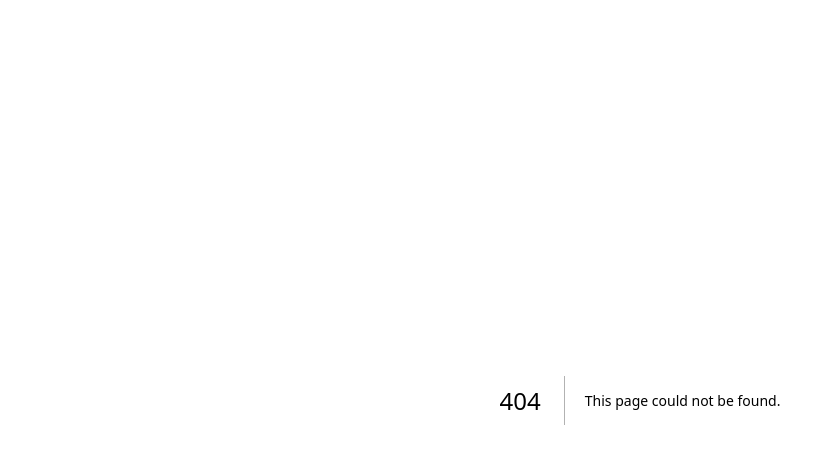
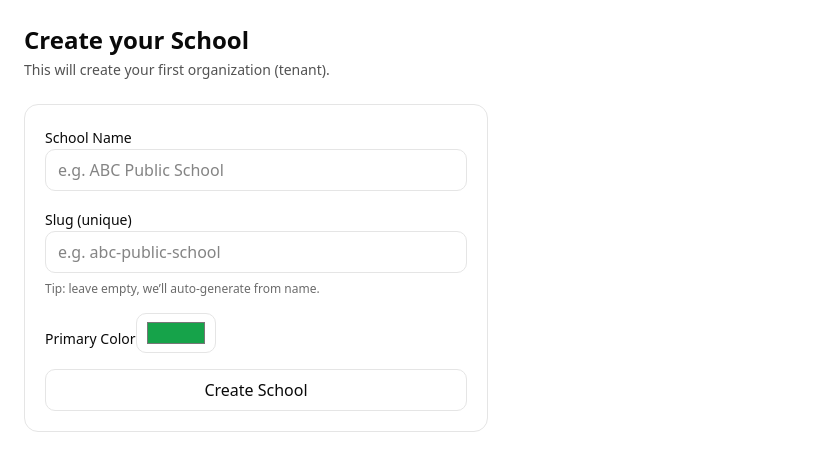
Before and after one commit to SimranjeetKaurTussar/school-erp, a Next.js app: page /app/setup in a window 1280 px wide. Before the commit this address had no page. Shown: the top 470 px of the page, without its empty margins (0-819 px from the left). Built offline with nearby package versions, Linux system fonts and the light colour scheme.

Commit message:
school creation done

```diff
--- /dev/null
+++ b/src/app/api/setup/route.ts
@@ -0,0 +1,60 @@
+import { NextResponse } from "next/server";
+import { createClient } from "@/lib/supabase/server";
+import { createAdminClient } from "@/lib/supabase/admin";
+
+function slugify(input: string) {
+  return input
+    .toLowerCase()
+    .trim()
+    .replace(/[^a-z0-9]+/g, "-")
+    .replace(/(^-|-$)/g, "");
+}
+
+export async function POST(req: Request) {
+  // 1) user verify using normal server client (cookie based)
+  const supabase = await createClient();
+  const { data: userRes } = await supabase.auth.getUser();
+
+  if (!userRes.user) {
+    return NextResponse.json({ error: "Not authenticated" }, { status: 401 });
+  }
+
+  const user = userRes.user;
+
+  const body = await req.json();
+  const name = String(body?.name ?? "").trim();
+  const primaryColor = String(body?.primaryColor ?? "#16a34a").trim();
+  const slug = slugify(String(body?.slug ?? name));
+
+  if (!name) return NextResponse.json({ error: "School name is required" }, { status: 400 });
+  if (!slug) return NextResponse.json({ error: "Slug is required" }, { status: 400 });
+
+  // 2) admin client (bypasses RLS)
+  const admin = createAdminClient();
+
+  // upsert profile
+  const fullName = (user.user_metadata?.full_name as string) || null;
+  const { error: profErr } = await admin
+    .from("profiles")
+    .upsert({ id: user.id, full_name: fullName }, { onConflict: "id" });
+
+  if (profErr) return NextResponse.json({ error: profErr.message }, { status: 400 });
+
+  // create org
+  const { data: org, error: orgErr } = await admin
+    .from("organizations")
+    .insert({ name, slug, primary_color: primaryColor })
+    .select("id, name, slug")
+    .single();
+
+  if (orgErr) return NextResponse.json({ error: orgErr.message }, { status: 400 });
+
+  // create membership OWNER
+  const { error: memErr } = await admin
+    .from("memberships")
+    .insert({ organization_id: org.id, user_id: user.id, role: "OWNER" });
+
+  if (memErr) return NextResponse.json({ error: memErr.message }, { status: 400 });
+
+  return NextResponse.json({ ok: true, organization: org });
+}
--- /dev/null
+++ b/src/app/app/dashboard/page.tsx
@@ -0,0 +1,40 @@
+import { redirect } from "next/navigation";
+import { createClient } from "@/lib/supabase/server";
+
+export default async function Dashboard() {
+  const supabase = await createClient();
+  const { data: userRes } = await supabase.auth.getUser();
+
+  if (!userRes.user) redirect("/login");
+
+  const { data: memberships } = await supabase
+    .from("memberships")
+    .select("role, organization_id")
+    .limit(1);
+
+  if (!memberships || memberships.length === 0) redirect("/app/setup");
+
+  const orgId = memberships[0].organization_id;
+
+  const { data: org } = await supabase
+    .from("organizations")
+    .select("name, slug, primary_color")
+    .eq("id", orgId)
+    .single();
+
+  return (
+    <div className="p-6 space-y-2">
+      <h1 className="text-2xl font-semibold">Dashboard</h1>
+      <p>✅ You are inside the School ERP</p>
+      <p className="text-sm opacity-70">Role: {memberships[0].role}</p>
+
+      {org && (
+        <div className="mt-4 border rounded-xl p-4">
+          <p className="font-medium">School: {org.name}</p>
+          <p className="text-sm opacity-70">Slug: {org.slug}</p>
+          <p className="text-sm opacity-70">Primary color: {org.primary_color}</p>
+        </div>
+      )}
+    </div>
+  );
+}
--- a/src/app/app/page.tsx
+++ b/src/app/app/page.tsx
@@ -2,7 +2,7 @@ import { redirect } from "next/navigation";
 import { createClient } from "@/lib/supabase/server";
 
 export default async function AppHome() {
-  const supabase = createClient();
+  const supabase = await createClient();
   const { data } = await supabase.auth.getUser();
 
   if (!data.user) redirect("/login");
--- /dev/null
+++ b/src/app/app/setup/page.tsx
@@ -0,0 +1,93 @@
+"use client";
+
+import { useState } from "react";
+import { useRouter } from "next/navigation";
+
+export default function SetupSchoolPage() {
+  const router = useRouter();
+  const [name, setName] = useState("");
+  const [slug, setSlug] = useState("");
+  const [primaryColor, setPrimaryColor] = useState("#16a34a");
+  const [loading, setLoading] = useState(false);
+  const [msg, setMsg] = useState<string | null>(null);
+
+  async function onSubmit(e: React.FormEvent) {
+    e.preventDefault();
+    setLoading(true);
+    setMsg(null);
+
+    const res = await fetch("/api/setup", {
+      method: "POST",
+      headers: { "Content-Type": "application/json" },
+      credentials: "include",
+      body: JSON.stringify({ name, slug, primaryColor }),
+    });
+
+    const data = await res.json();
+
+    if (!res.ok) {
+      setMsg(data?.error || "Something went wrong");
+      setLoading(false);
+      return;
+    }
+
+    router.push("/app/dashboard");
+  }
+
+  return (
+    <div className="p-6 max-w-lg">
+      <h1 className="text-2xl font-semibold">Create your School</h1>
+      <p className="text-sm opacity-70 mt-1">
+        This will create your first organization (tenant).
+      </p>
+
+      <form
+        onSubmit={onSubmit}
+        className="mt-6 space-y-4 border rounded-xl p-5"
+      >
+        <div className="space-y-2">
+          <label className="text-sm">School Name</label>
+          <input
+            className="w-full border rounded-lg px-3 py-2"
+            placeholder="e.g. ABC Public School"
+            value={name}
+            onChange={(e) => setName(e.target.value)}
+          />
+        </div>
+
+        <div className="space-y-2">
+          <label className="text-sm">Slug (unique)</label>
+          <input
+            className="w-full border rounded-lg px-3 py-2"
+            placeholder="e.g. abc-public-school"
+            value={slug}
+            onChange={(e) => setSlug(e.target.value)}
+          />
+          <p className="text-xs opacity-60">
+            Tip: leave empty, we’ll auto-generate from name.
+          </p>
+        </div>
+
+        <div className="space-y-2">
+          <label className="text-sm">Primary Color</label>
+          <input
+            className="h-10 w-20 border rounded-lg px-2 py-1"
+            type="color"
+            value={primaryColor}
+            onChange={(e) => setPrimaryColor(e.target.value)}
+          />
+        </div>
+
+        <button
+          className="w-full border rounded-lg px-3 py-2"
+          disabled={loading}
+          type="submit"
+        >
+          {loading ? "Creating..." : "Create School"}
+        </button>
+
+        {msg && <p className="text-sm">{msg}</p>}
+      </form>
+    </div>
+  );
+}
--- /dev/null
+++ b/src/lib/supabase/admin.ts
@@ -0,0 +1,17 @@
+import { createClient } from "@supabase/supabase-js";
+
+export function createAdminClient() {
+  const url = process.env.NEXT_PUBLIC_SUPABASE_URL ?? "";
+  const serviceKey = process.env.SUPABASE_SERVICE_ROLE_KEY ?? "";
+
+  if (!url || !serviceKey) {
+    throw new Error("Missing SUPABASE_SERVICE_ROLE_KEY or NEXT_PUBLIC_SUPABASE_URL");
+  }
+
+  return createClient(url, serviceKey, {
+    auth: {
+      autoRefreshToken: false,
+      persistSession: false,
+    },
+  });
+}
--- a/src/lib/supabase/server.ts
+++ b/src/lib/supabase/server.ts
@@ -1,8 +1,8 @@
 import { cookies } from "next/headers";
 import { createServerClient } from "@supabase/ssr";
 
-export function createClient() {
-  const cookieStore = cookies();
+export async function createClient() {
+  const cookieStore = await cookies();
 
   return createServerClient(
     process.env.NEXT_PUBLIC_SUPABASE_URL ?? "",
@@ -18,8 +18,8 @@ export function createClient() {
               cookieStore.set(name, value, options);
             });
           } catch {
-            // Server Components me set() kabhi-kabhi error deta hai.
-            // It's ok: session refresh middleware handle karega.
+            // Server Components me set() sometimes blocked hota hai
+            // middleware/route handlers handle refresh.
           }
         },
       },
```
